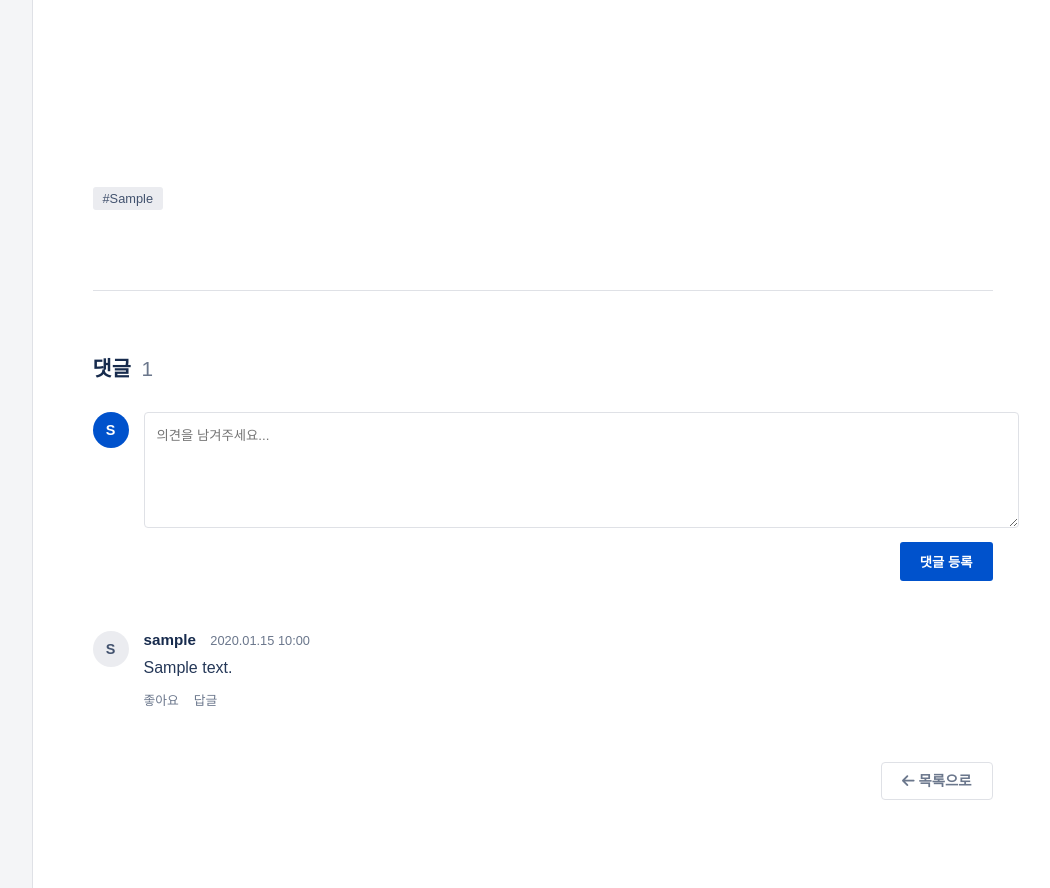
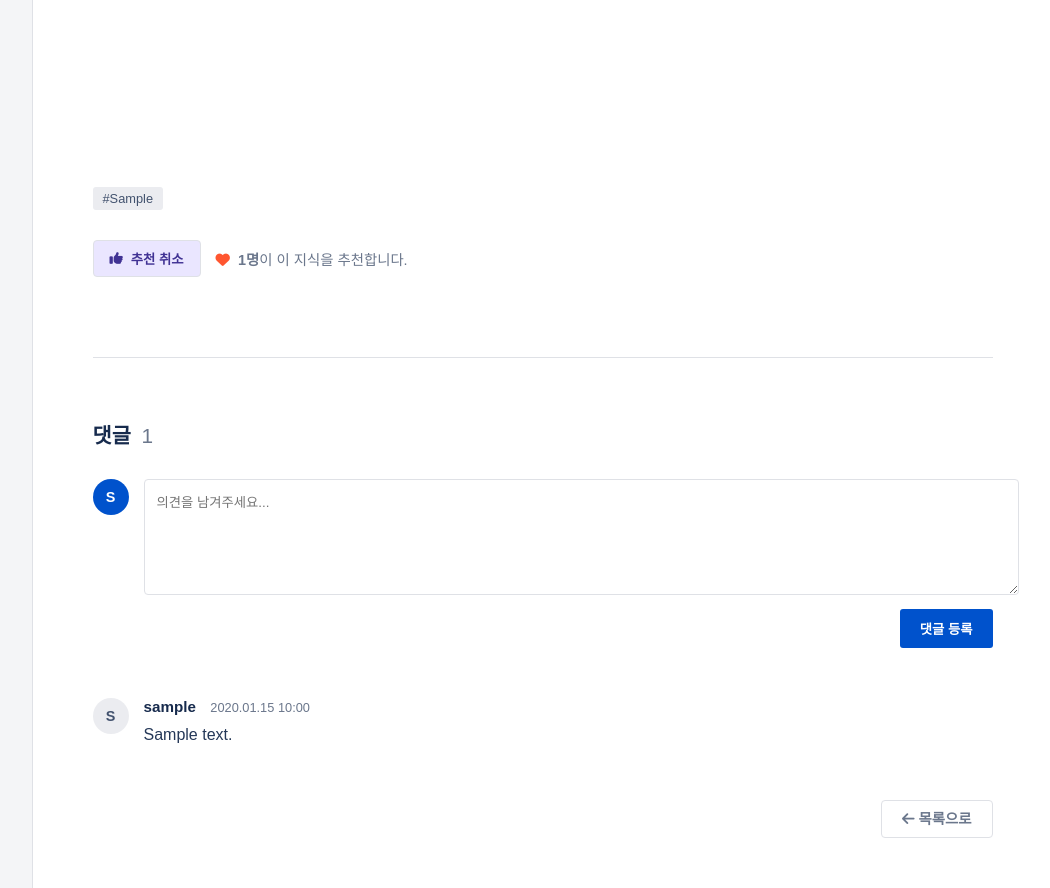
Before and after one commit to woonerb/company-wiki, a Django app: page /post/1/ in a window 1280 px wide. Shown: the part 579-1467 px from the top of the page, without its empty margins (228-1278 px from the left). Run offline with Django 5.2, Linux system fonts and the light colour scheme; a user stored in the database is signed in; tables that the repository leaves empty hold one stand-in row (values such as "Sample post"); some libraries are stand-ins or nearby versions; some web fonts are replaced.

Commit message:
좋아요 기능 구현

```diff
--- a/wiki/models.py
+++ b/wiki/models.py
@@ -26,9 +26,14 @@ class Post(models.Model):
     category = models.CharField(max_length=20, choices=CATEGORY_CHOICES, default='manual')
     tags = models.CharField(max_length=255, blank=True) # 해시태그 저장용 (예: #복합기 #수리)
 
+    # 좋아요 필드
+    likes = models.ManyToManyField(settings.AUTH_USER_MODEL, related_name='liked_posts', blank=True)
 
     def __str__(self):
         return self.title
+
+    def total_likes(self):
+            return self.likes.count()
 
 
 class PostImage(models.Model):
--- a/wiki/templates/wiki/post_detail.html
+++ b/wiki/templates/wiki/post_detail.html
@@ -2,6 +2,22 @@
 {% block content %}
 
 <link href="https://cdn.quilljs.com/1.3.6/quill.snow.css" rel="stylesheet">
+
+<style>
+    .like-btn {
+        border: 1px solid #DFE1E6;
+        padding: 8px 16px;
+        border-radius: 4px;
+        font-weight: 600;
+        cursor: pointer;
+        display: flex;
+        align-items: center;
+        gap: 8px;
+        transition: all 0.2s;
+    }
+    .like-btn.active { background: #EAE6FF; color: #403294; }
+    .like-btn.inactive { background: #F4F5F7; color: #42526E; }
+</style>
 
 <article class="wiki-post">
     <header class="post-header" style="margin-bottom: 40px; border-bottom: 1px solid #DFE1E6; padding-bottom: 30px;">
@@ -42,6 +58,23 @@
     </div>
     {% endif %}
 
+    <div class="like-section" style="margin: 30px 0; display: flex; align-items: center; gap: 15px;">
+        {% if user.is_authenticated %}
+        <form action="{% url 'post_like' post.pk %}" method="POST">
+            {% csrf_token %}
+            <button type="submit" class="like-btn {% if user in post.likes.all %}active{% else %}inactive{% endif %}">
+                <i class="fa-{% if user in post.likes.all %}solid{% else %}regular{% endif %} fa-thumbs-up"></i>
+                {% if user in post.likes.all %}추천 취소{% else %}이 문서 추천하기{% endif %}
+            </button>
+        </form>
+        {% endif %}
+
+        <div style="font-size: 0.9rem; color: #6B778C;">
+            <i class="fa-solid fa-heart" style="color: #FF5630; margin-right: 4px;"></i>
+            <strong>{{ post.total_likes }}명</strong>이 이 지식을 추천합니다.
+        </div>
+    </div>
+
     <section class="comment-section" style="margin-top: 80px; border-top: 1px solid #DFE1E6; padding-top: 40px;">
         <h3 style="font-size: 1.3rem; color: #172B4D; margin-bottom: 30px;">
             댓글 <span style="color: #6B778C; font-weight: normal; margin-left: 5px;">{{ post.comments.count }}</span>
@@ -56,7 +89,7 @@
             <div style="flex: 1;">
                 <textarea name="content" placeholder="의견을 남겨주세요..." required
                     style="width: 100%; border: 1px solid #DFE1E6; border-radius: 4px; padding: 12px; font-family: inherit; resize: vertical; min-height: 90px; margin-bottom: 10px; outline-color: #4C9AFF;"></textarea>
-                <button type="submit" style="background: #0052CC; color: white; border: none; padding: 10px 20px; border-radius: 3px; font-weight: 600; cursor: pointer; float: right; transition: 0.2s;" onmouseover="this.style.background='#0065FF'" onmouseout="this.style.background='#0052CC'">
+                <button type="submit" style="background: #0052CC; color: white; border: none; padding: 10px 20px; border-radius: 3px; font-weight: 600; cursor: pointer; float: right;">
                     댓글 등록
                 </button>
             </div>
@@ -79,24 +112,19 @@
                         <span style="font-size: 0.8rem; color: #6B778C; margin-left: 10px;">{{ comment.created_at|date:"Y.m.d H:i" }}</span>
                     </div>
                     <div style="font-size: 1rem; color: #253858; line-height: 1.6; white-space: pre-wrap;">{{ comment.content }}</div>
-
-                    <div style="margin-top: 10px; display: flex; gap: 15px;">
-                        <button style="background: none; border: none; color: #6B778C; font-size: 0.8rem; cursor: pointer; padding: 0; font-weight: 500;">좋아요</button>
-                        <button style="background: none; border: none; color: #6B778C; font-size: 0.8rem; cursor: pointer; padding: 0; font-weight: 500;">답글</button>
-                    </div>
                 </div>
             </div>
             {% empty %}
             <div style="text-align: center; padding: 40px 0; color: #C1C7D0;">
                 <i class="fa-regular fa-comments" style="font-size: 2.5rem; margin-bottom: 15px; display: block;"></i>
-                <p style="font-size: 0.95rem;">아직 등록된 댓글이 없습니다.</p>
+                <p>아직 등록된 댓글이 없습니다.</p>
             </div>
             {% endfor %}
         </div>
     </section>
 
     <div style="margin-top: 60px; text-align: right;">
-        <a href="{% url 'post_list' %}" style="text-decoration: none; color: #6B778C; font-size: 0.9rem; font-weight: 600; padding: 10px 20px; border: 1px solid #DFE1E6; border-radius: 4px; transition: 0.2s;" onmouseover="this.style.background='#F4F5F7'" onmouseout="this.style.background='white'">
+        <a href="{% url 'post_list' %}" style="text-decoration: none; color: #6B778C; font-size: 0.9rem; font-weight: 600; padding: 10px 20px; border: 1px solid #DFE1E6; border-radius: 4px;">
             <i class="fa-solid fa-arrow-left"></i> 목록으로
         </a>
     </div>
--- a/wiki/urls.py
+++ b/wiki/urls.py
@@ -7,4 +7,5 @@ urlpatterns = [
     path('post/<int:pk>/', views.post_detail, name='post_detail'),
     path('upload-image/', views.image_upload, name='image_upload'),
     path('suggest-tags/', views.suggest_tags, name='suggest_tags'),
+    path('post/<int:pk>/like/', views.post_like, name='post_like'),
 ]
--- a/wiki/views.py
+++ b/wiki/views.py
@@ -10,6 +10,8 @@ from soynlp.noun import NewsNounExtractor # 해쉬태그 추출기
 from django.http import JsonResponse
 import json
 from django.contrib.auth.decorators import login_required
+from django.http import HttpResponseRedirect
+from django.urls import reverse
 
 @login_required
 def post_create(request):
@@ -147,3 +149,16 @@ def post_detail(request, pk):
 
     return render(request, 'wiki/post_detail.html', {'post': post})
 # --- 댓글 기능 구현 ---
+
+
+# --- 좋아요 기능 구현 ---
+
+def post_like(request, pk):
+    post = get_object_or_404(Post, pk=pk)
+    if post.likes.filter(id=request.user.id).exists():
+        post.likes.remove(request.user) # 이미 눌렀다면 취소
+    else:
+        post.likes.add(request.user) # 안 눌렀다면 추가
+
+    return HttpResponseRedirect(reverse('post_detail', args=[str(pk)]))
+# --- 좋아요 기능 구현 ---
```
Also changed, not shown: wiki/migrations/0007_post_likes.py (added).
